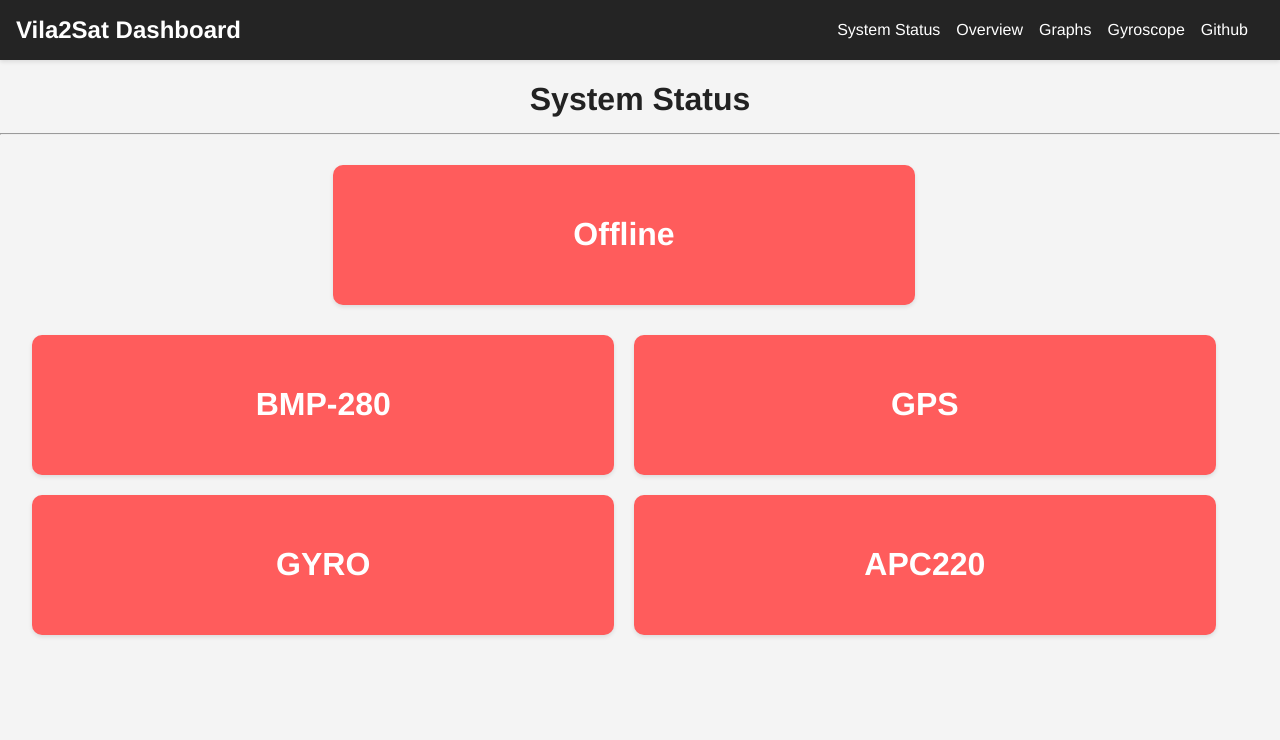
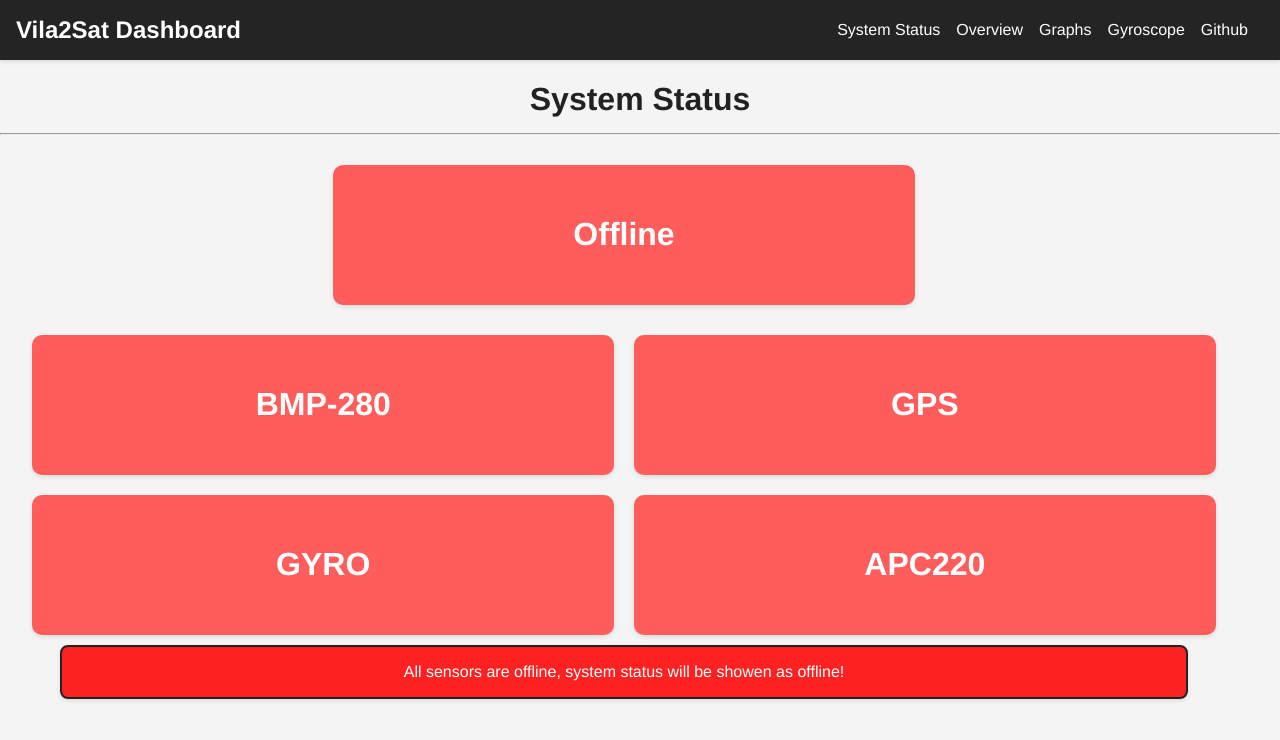
Before and after one commit to abyssxd/cansat_vila2sat, a website: page public/status.html in a window 1280 px wide. Drawn offline with nearby package versions, Linux system fonts and the light colour scheme.

Commit message:
Update status.html

```diff
--- a/public/status.html
+++ b/public/status.html
@@ -48,6 +48,11 @@
         <div class="block" id="apcBlock">
           <h1 id="apcStatusText">APC220</h1>
         </div>
+
+      <div class="error" id="errorBlock">
+      <p id="sysText">All sensors are offline, system status will be showen as offline!</p>
+      </div>
+
       </div>
     </div>
         <script src="js/status.js"></script>
```
